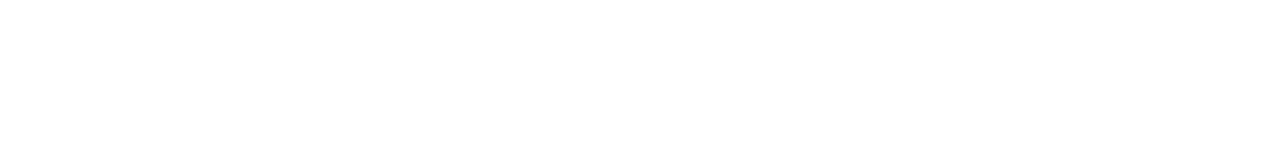
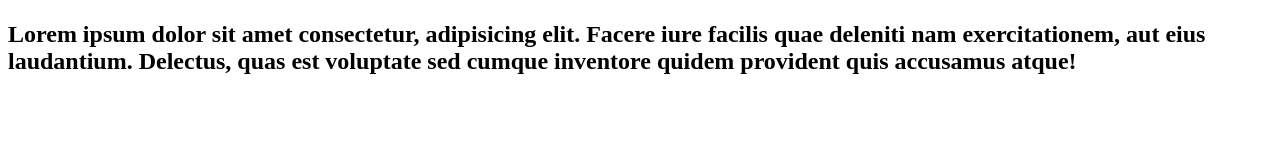
Before and after one commit to lucas-catto/curso-git, a plain HTML site: page index.html in a window 1280 px wide. Drawn offline with Linux system fonts and the light colour scheme.

Commit message:
10º commit.

```diff
--- a/index.html
+++ b/index.html
@@ -7,5 +7,6 @@
     </head>
     <body>
         <h1></h1>
+        <h2>Lorem ipsum dolor sit amet consectetur, adipisicing elit. Facere iure facilis quae deleniti nam exercitationem, aut eius laudantium. Delectus, quas est voluptate sed cumque inventore quidem provident quis accusamus atque!</h2>
     </body>
 </html>
```
